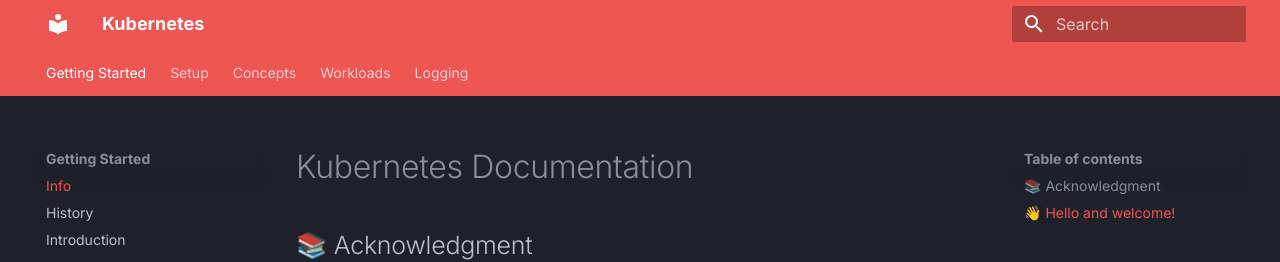
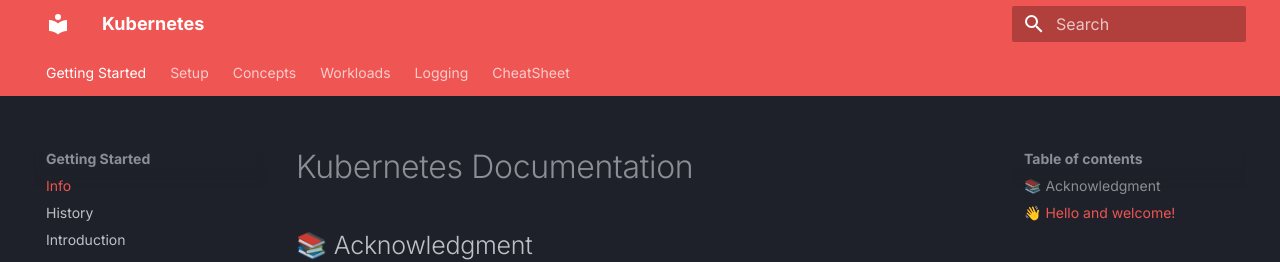
Before and after one commit to Alex0424/kubernetes, an MkDocs documentation site: the page built from docs/index.md, in a window 1280 px wide. Shown: the top 262 px of the page. Built offline with MkDocs 1.6.1 and Material for MkDocs 9.7.7, drawn with Linux system fonts in a browser that asks for light colours.

Commit message:
Update mkdocs.yml

```diff
--- a/mkdocs.yml
+++ b/mkdocs.yml
@@ -37,6 +37,7 @@
       - Secrets: secrets.md
       - ingress: ingress.md
   - Logging: different_logging.md
+  - CheatSheet: cheatsheet.md
 
 
 plugins:
```
